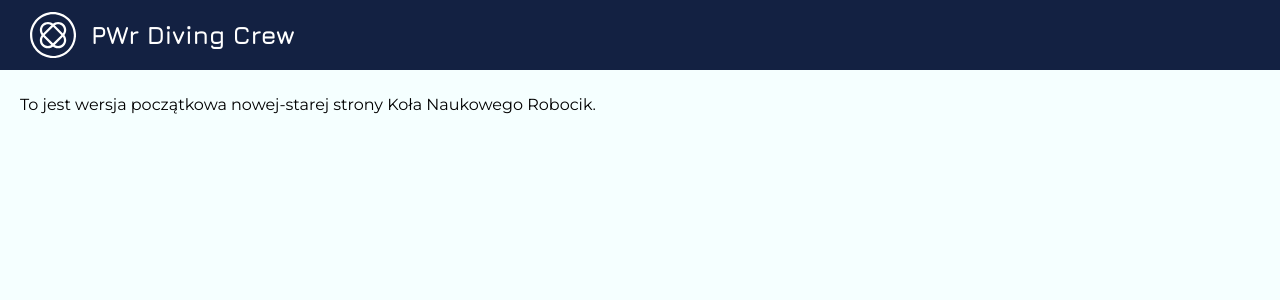
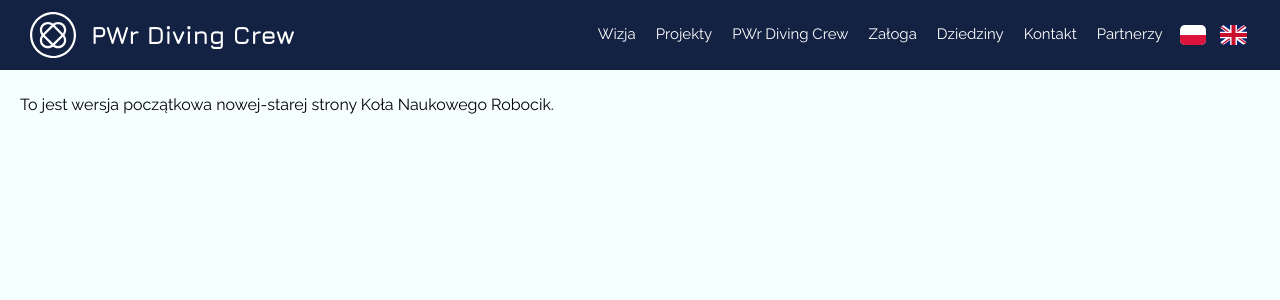
Before and after one commit to mikolajkazmierczak/robocik-legacy-www, a PHP site: page / in a window 1280 px wide. Shown: the top 300 px of the page. Run offline with PHP 8.4, Linux system fonts and the light colour scheme.

Commit message:
Sprawne menu

```diff
--- a/layout/menu.php
+++ b/layout/menu.php
@@ -3,4 +3,28 @@
     <img src="<?php echo $rootUrl . 'src/img/logo_white.svg' ?>">
     <h1>PWr Diving Crew</h1>
   </div>
+  <ul>
+    <?php
+
+    function menu_item($page, $title) {
+      global $rootUrl;
+      $full_url = $rootUrl."pages/".$page.".php";
+      echo
+        '<li>
+            <a href="'.$full_url.'">'.$title.'</a>
+         </li>';
+    }
+
+    menu_item("404", "Wizja");
+    menu_item("404", "Projekty");
+    menu_item("404", "PWr Diving Crew");
+    menu_item("404", "Załoga");
+    menu_item("404", "Dziedziny");
+    menu_item("404", "Kontakt");
+    menu_item("404", "Partnerzy");
+
+    ?>
+    <li id="pl"><img src="<?php echo $rootUrl . 'src/img/pl.svg' ?>"></li>
+    <li id="en"><img src="<?php echo $rootUrl . 'src/img/en.svg' ?>"></li>
+  </ul>
 </menu>
--- a/src/sass/_core.sass
+++ b/src/sass/_core.sass
@@ -3,7 +3,8 @@
 
 body
   background-color: $colorLight
-  font-family: 'Montserrat', sans-serif
+  font-family: 'Raleway', sans-serif
+  //font-family: 'Montserrat', sans-serif
 
 h1, h2, h3, h4, h5, h6
   margin: 0
--- a/style.css
+++ b/style.css
@@ -14,13 +14,14 @@
 /* Colors */
 /* Fonts */
 @import url("https://fonts.googleapis.com/css?family=Jura:700|Montserrat:400,800|Raleway:400,700&display=swap");
+/* Transitions */
 /* 2 Core */
 * {
   box-sizing: border-box; }
 
 body {
   background-color: #f5fffF;
-  font-family: "Montserrat", sans-serif; }
+  font-family: "Raleway", sans-serif; }
 
 h1, h2, h3, h4, h5, h6 {
   margin: 0;
@@ -34,6 +35,7 @@ p {
 /* 4 Menu */
 menu {
   display: flex;
+  justify-content: space-between;
   align-items: center;
   margin: 0;
   padding: 12px 30px;
@@ -50,6 +52,35 @@ menu {
       margin-left: 15px;
       font-family: "Jura", sans-serif;
       font-size: 25px; }
+  menu ul {
+    display: flex;
+    margin: 0;
+    padding: 0; }
+    menu ul li {
+      display: flex;
+      align-items: center;
+      border-radius: 5px;
+      margin: 0 0 0 8px;
+      text-indent: 0;
+      list-style-type: none;
+      font-size: 15px;
+      transition: background-color 0.25s, color 0.25s;
+      color: #fff;
+      cursor: pointer; }
+      menu ul li a {
+        padding: 3px 6px;
+        color: inherit;
+        text-decoration: none; }
+      menu ul li img {
+        border-radius: 5px;
+        height: 20px; }
+    menu ul li:hover {
+      background-color: #fff;
+      color: #000; }
+    menu ul #pl, menu ul #en {
+      padding: 3px; }
+    menu ul #pl:hover, menu ul #en:hover {
+      background-color: #9ffcc6; }
 
 /* 5 Footer */
 
```
Also changed, not shown: src/sass/_var.sass (+7 -0 lines), src/sass/menu.css (deleted, +0 -65 lines), src/sass/menu.sass (+31 -0 lines), src/img/en.svg (added), src/img/pl.svg (added), 2 other files.
